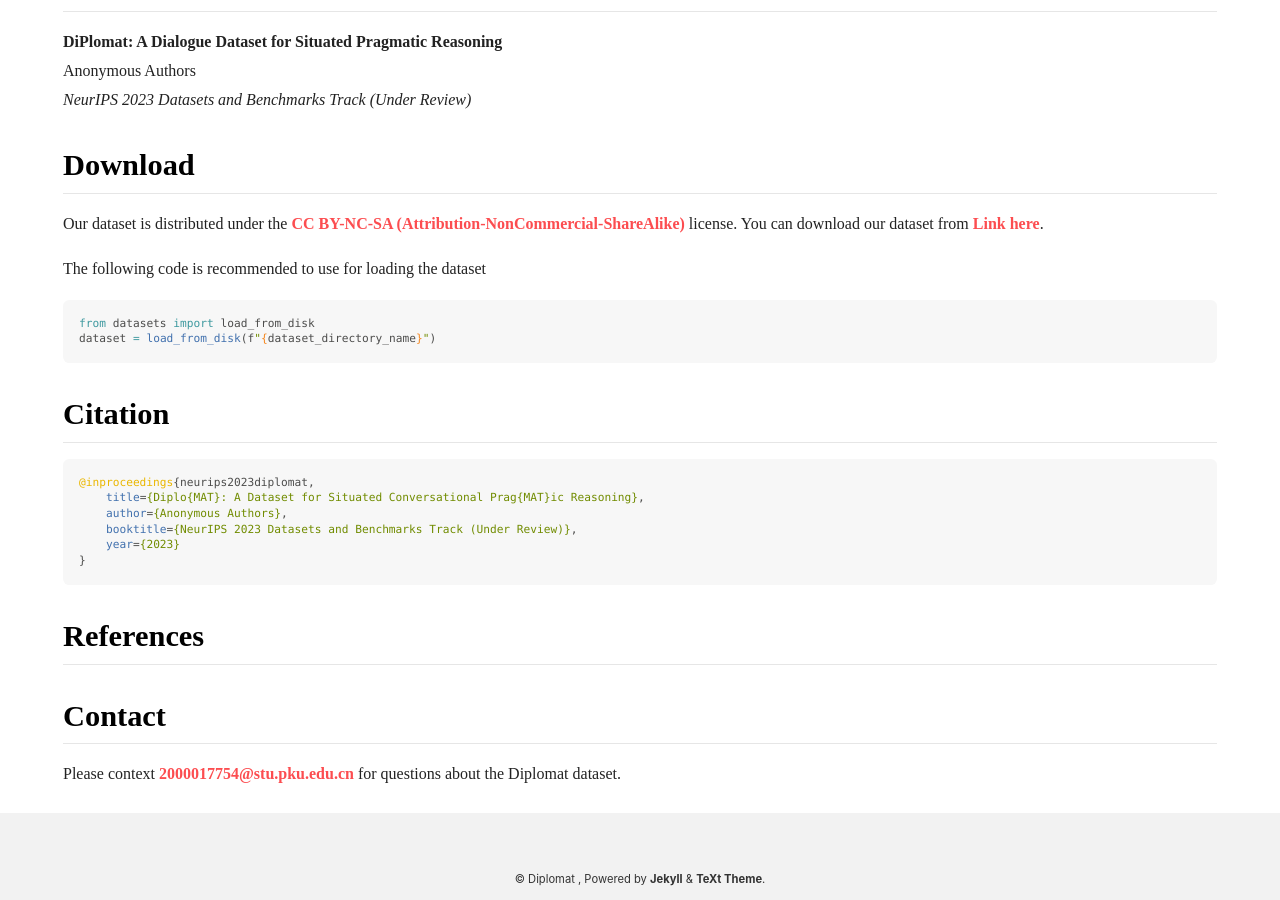
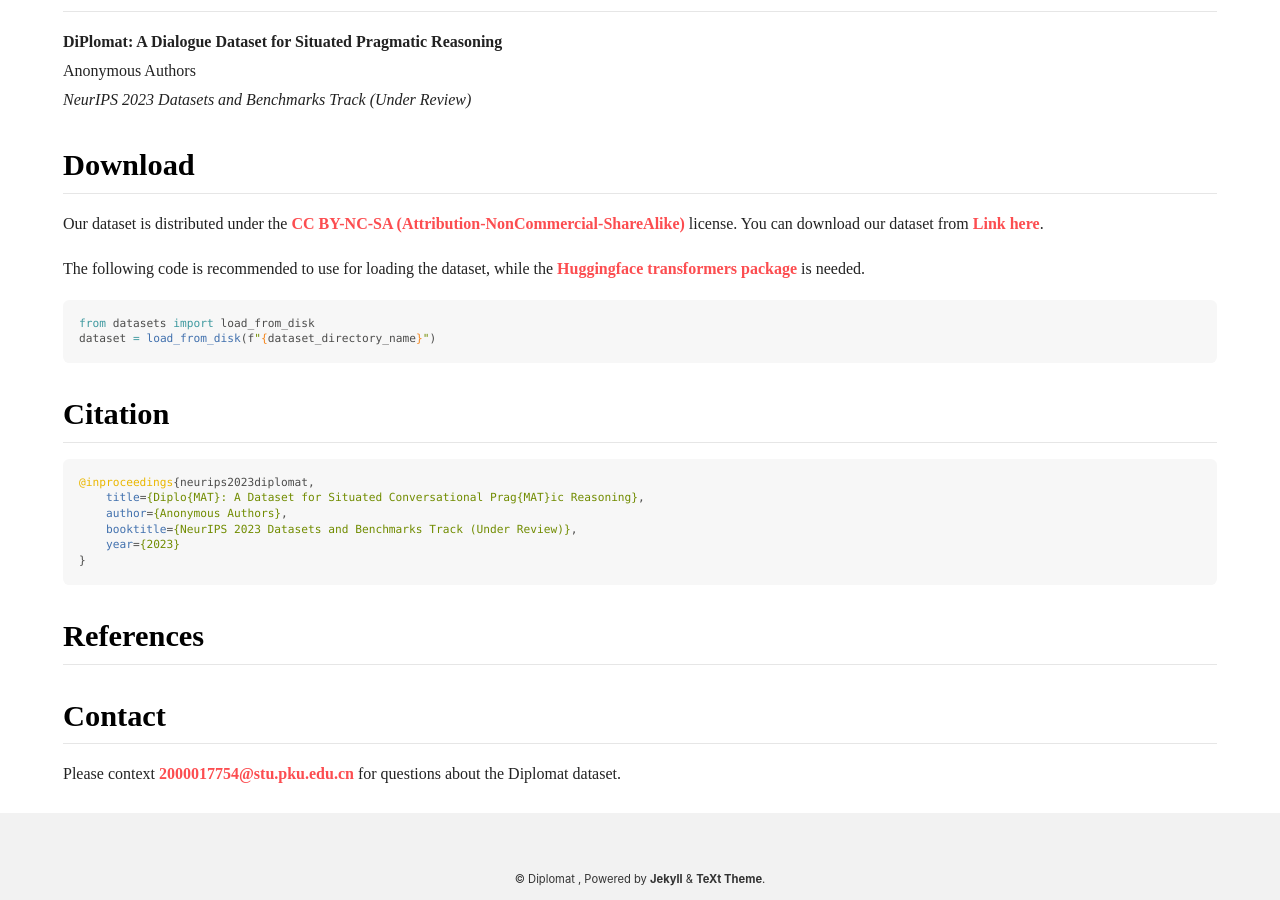
Before and after one commit to diplomat-dataset/diplomat-dataset.github.io, a Jekyll site: the page built from index.md, in a window 1280 px wide and 900 px high, scrolled down 1180 px. Built offline with Jekyll 4.4.1, drawn with Linux system fonts in a browser that asks for light colours.

Commit message:
Update index.md

````diff
--- a/index.md
+++ b/index.md
@@ -39,7 +39,7 @@ Anonymous Authors <br>
 
 Our dataset is distributed under the [CC BY-NC-SA (Attribution-NonCommercial-ShareAlike)](https://creativecommons.org/licenses/by-nc-sa/4.0/) license. You can download our dataset from [Link here](https://drive.google.com/drive/folders/1Z33-6pXay9R-zRXJcFNtxaZMjTv9Zfs9?usp=share_link).
 
-The following code is recommended to use for loading the dataset
+The following code is recommended to use for loading the dataset, while the [Huggingface transformers package](https://anaconda.org/conda-forge/transformers) is needed.
 ```python
 from datasets import load_from_disk
 dataset = load_from_disk(f"{dataset_directory_name}")
````
